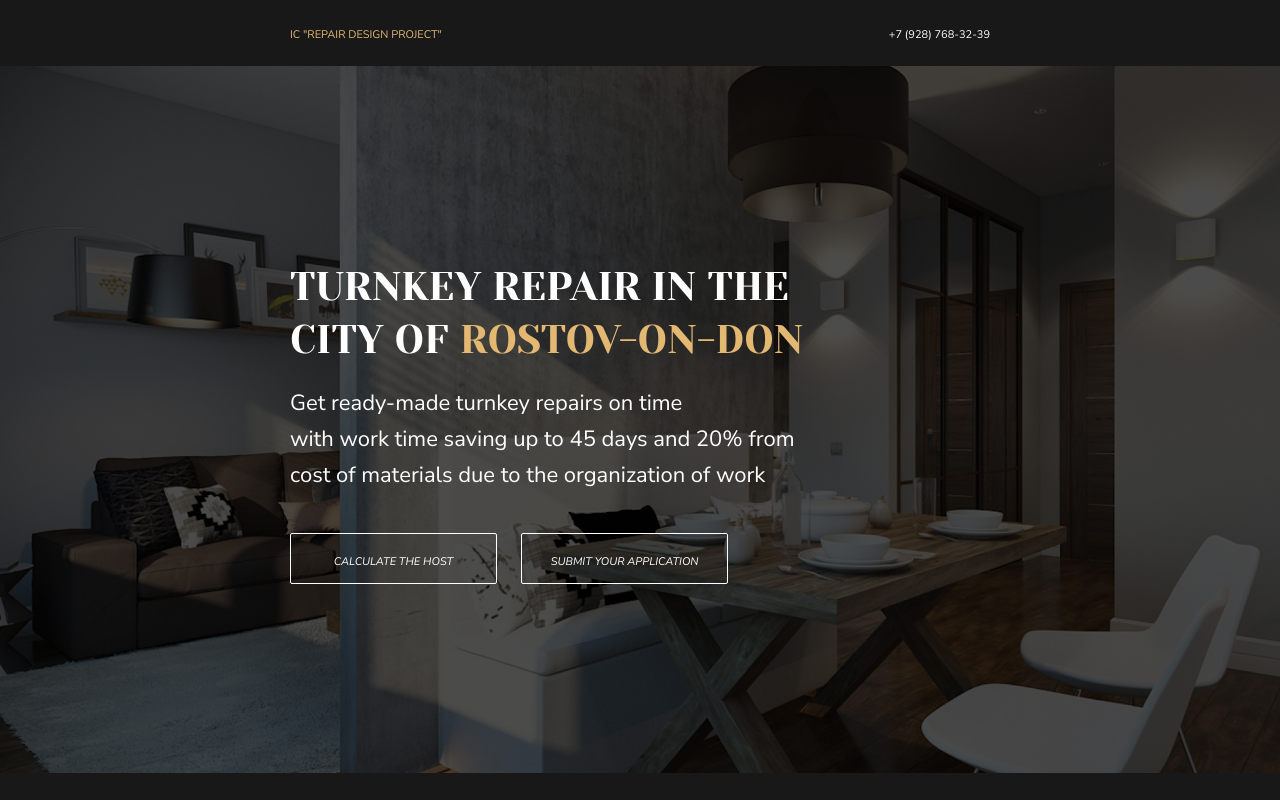
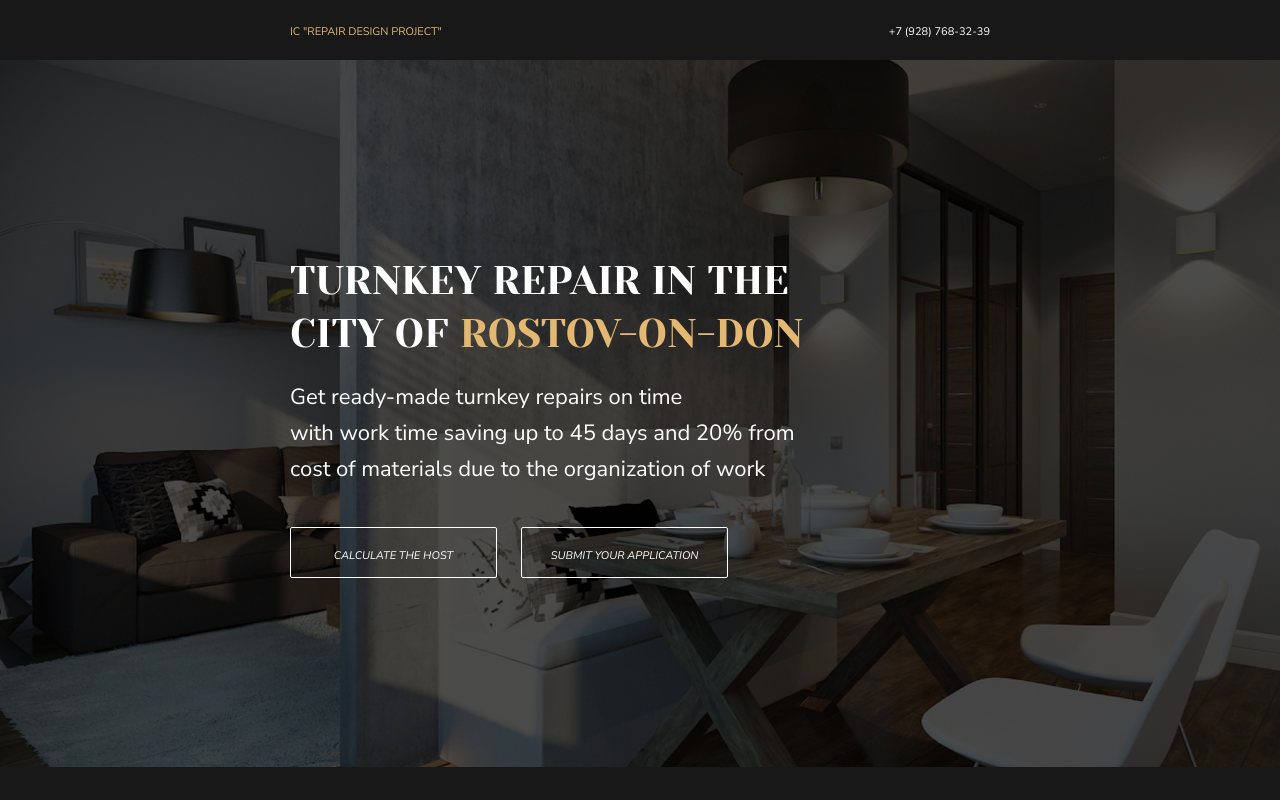
Before and after one commit to KLELI122/Landing-Page, a plain HTML site: page index.html in a window 1280 px wide. Shown: the top 800 px of the page. Drawn offline with Linux system fonts and the light colour scheme.

Commit message:
add reset.css

```diff
--- /dev/null
+++ b/css/reset.css
@@ -0,0 +1,47 @@
+html, body, div, span, applet, object, iframe,
+h1, h2, h3, h4, h5, h6, p, blockquote, pre,
+a, abbr, acronym, address, big, cite, code,
+del, dfn, em, img, ins, kbd, q, s, samp,
+small, strike, strong, sub, sup, tt, var,
+b, u, i, center,
+dl, dt, dd, menu, ol, ul, li,
+fieldset, form, label, legend,
+table, caption, tbody, tfoot, thead, tr, th, td,
+article, aside, canvas, details, embed,
+figure, figcaption, footer, header, hgroup,
+main, menu, nav, output, ruby, section, summary,
+time, mark, audio, video {
+	margin: 0;
+	padding: 0;
+	border: 0;
+	font-size: 100%;
+	font: inherit;
+	vertical-align: baseline;
+}
+/* HTML5 display-role reset for older browsers */
+article, aside, details, figcaption, figure,
+footer, header, hgroup, main, menu, nav, section {
+	display: block;
+}
+/* HTML5 hidden-attribute fix for newer browsers */
+*[hidden] {
+    display: none;
+}
+body {
+	line-height: 1;
+}
+menu, ol, ul {
+	list-style: none;
+}
+blockquote, q {
+	quotes: none;
+}
+blockquote:before, blockquote:after,
+q:before, q:after {
+	content: '';
+	content: none;
+}
+table {
+	border-collapse: collapse;
+	border-spacing: 0;
+}
--- a/css/style.css
+++ b/css/style.css
@@ -1,3 +1,4 @@
+@import url('reset.css');
 @font-face {
     font-family: 'Nunito Sans Regular';
     src: url('../fonts/NunitoSans-Regular.ttf') format('truetype');
```
